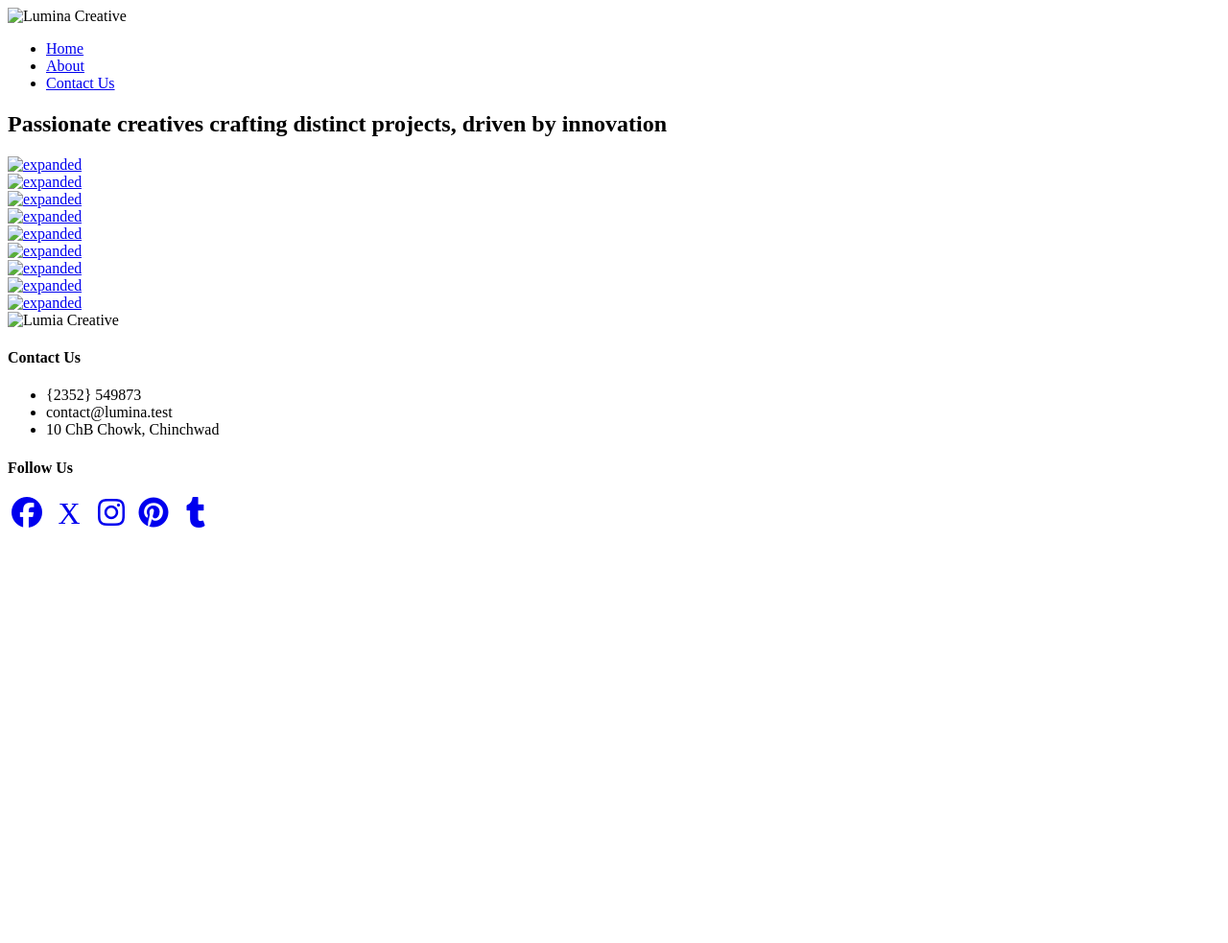
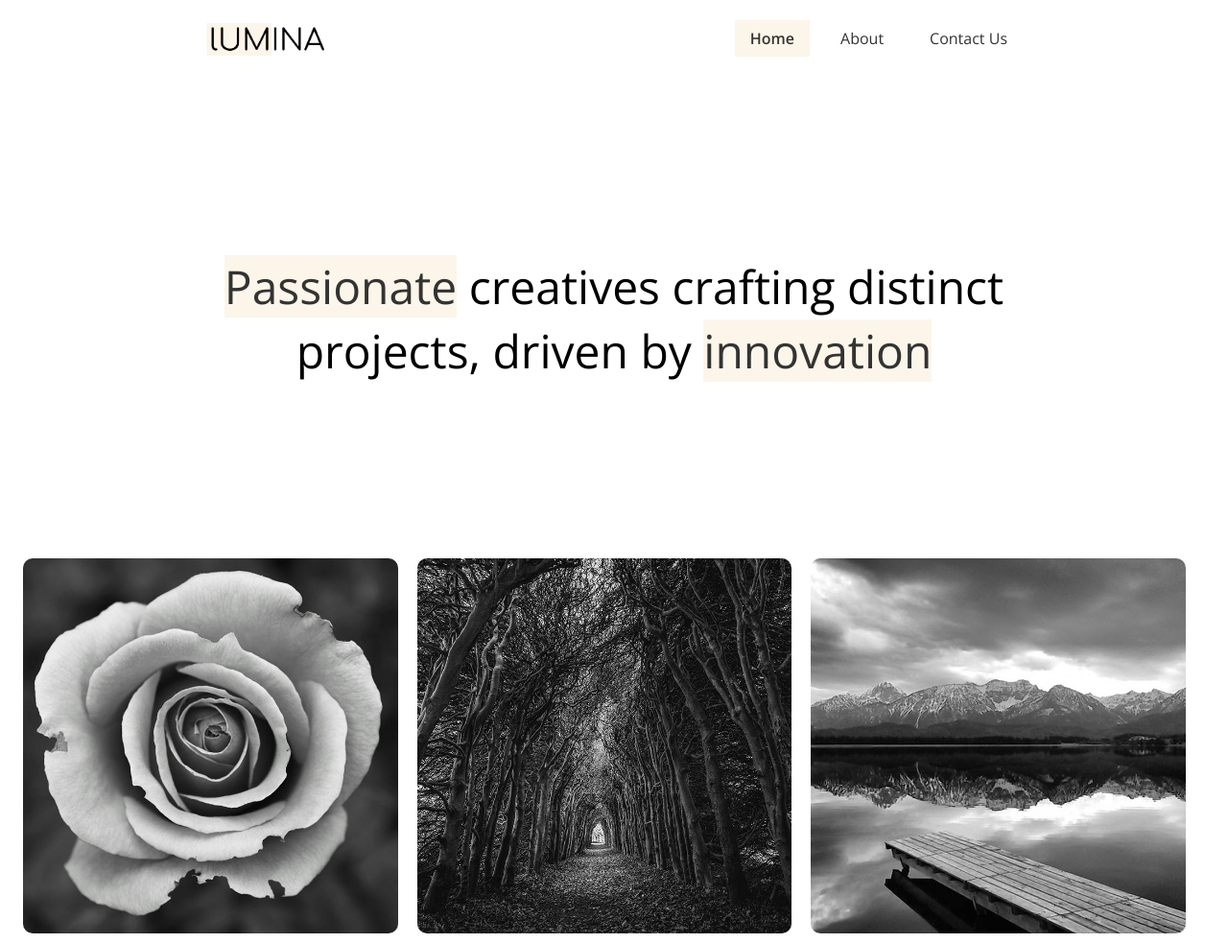
Before and after one commit to parthgithub-byte/Lumina-Creative-Website, a plain HTML site: page index.html in a window 1280 px wide. Shown: the top 983 px of the page at 96% size. Before the commit the page ends 800 px from the top, so only its background shows below. Drawn offline with nearby package versions, Linux system fonts and the light colour scheme; the site is published under a folder, as on GitHub Pages, so addresses that start at the root find nothing.

Commit message:
Final fix

```diff
--- a/about.html
+++ b/about.html
@@ -7,13 +7,13 @@
     <link rel="preconnect" href="https://fonts.gstatic.com" crossorigin>
     <link href="https://fonts.googleapis.com/css2?family=Open+Sans:ital,wght@0,300..800;1,300..800&display=swap" rel="stylesheet">
     <title>About Lumina</title>
-    <link rel="stylesheet" href="/css/style.css">
-    <link rel="icon" href="/images/favicon.ico">
+    <link rel="stylesheet" href="css/style.css">
+    <link rel="icon" href="images/favicon.ico">
 </head>
 <body>
 <header class="header">
     <nav class="container container-sm header-flex">
-        <img src="/images/logo.png" alt="Lumina Creative" class="logo">
+        <img src="images/logo.png" alt="Lumina Creative" class="logo">
         <ul class="main-menu">
             <li><a  href="index.html">Home</a></li>
             <li><a class="current" href="about.html">About</a></li>
@@ -55,17 +55,17 @@
         <h2 class="section-heading">Our Team</h2>
         <div class="team-flex">
             <div class="team-item">
-                <img src="/images/team1.jpg" alt="Team Member">
+                <img src="images/team1.jpg" alt="Team Member">
                 <h4>Vikrant Massey</h4>
                 <p>Founder</p>
             </div>
             <div class="team-item">
-                <img src="/images/team2.jpg" alt="Team Member">
+                <img src="images/team2.jpg" alt="Team Member">
                 <h4>Gale Godat</h4>
                 <p>Designer</p>
             </div>
             <div class="team-item">
-                <img src="/images/team3.jpg" alt="Team Member">
+                <img src="images/team3.jpg" alt="Team Member">
                 <h4>Justin Aber</h4>
                 <p>Designer/ Developer</p>
             </div>
@@ -75,7 +75,7 @@
 
 <footer class="footer">
     <div class="container footer-flex">
-        <img src="/images/logo.png" alt="Lumia Creative">
+        <img src="images/logo.png" alt="Lumia Creative">
         <div>
             <h4>Contact Us</h4>
             <ul>
--- a/index.html
+++ b/index.html
@@ -8,13 +8,13 @@
     <link rel="preconnect" href="https://fonts.gstatic.com" crossorigin>
     <link href="https://fonts.googleapis.com/css2?family=Open+Sans:ital,wght@0,300..800;1,300..800&display=swap" rel="stylesheet">
     <title>Lumina Creative</title>
-    <link rel="stylesheet" href="/css/style.css">
-    <link rel="icon" href="/images/favicon.ico">
+    <link rel="stylesheet" href="css/style.css">
+    <link rel="icon" href="images/favicon.ico">
 </head>
 <body>
     <header class="header">
         <nav class="container container-sm header-flex">
-            <img src="/images/logo.png" alt="Lumina Creative" class="logo">
+            <img src="images/logo.png" alt="Lumina Creative" class="logo">
             <ul class="main-menu">
                 <li><a class="current" href="index.html">Home</a></li>
                 <li><a href="about.html">About</a></li>
@@ -34,48 +34,48 @@
     <section class="gallery">
         <div class="container container-lg gallery-flex">
             <div class="gallery-item">
-                <a href="/images/image1.jpg" data-lightbox="image-1" data-title="Image 1">
-                    <img src="/images/portfolio1.jpg" alt="expanded">
+                <a href="images/image1.jpg" data-lightbox="image-1" data-title="Image 1">
+                    <img src="images/portfolio1.jpg" alt="expanded">
                 </a>
             </div>
             <div class="gallery-item">
-                <a href="/images/image2.jpg" data-lightbox="image-2" data-title="Image 2">
-                    <img src="/images/portfolio2.jpg" alt="expanded">
+                <a href="images/image2.jpg" data-lightbox="image-2" data-title="Image 2">
+                    <img src="images/portfolio2.jpg" alt="expanded">
                 </a>
             </div>
             <div class="gallery-item">
-                <a href="/images/image3.jpg" data-lightbox="image-3" data-title="Image 3">
-                    <img src="/images/portfolio3.jpg" alt="expanded">
+                <a href="images/image3.jpg" data-lightbox="image-3" data-title="Image 3">
+                    <img src="images/portfolio3.jpg" alt="expanded">
                 </a>
             </div>
             <div class="gallery-item">
-                <a href="/images/image4.jpg" data-lightbox="image-4" data-title="Image 4">
-                    <img src="/images/portfolio4.jpg" alt="expanded">
+                <a href="images/image4.jpg" data-lightbox="image-4" data-title="Image 4">
+                    <img src="images/portfolio4.jpg" alt="expanded">
                 </a>
             </div>
             <div class="gallery-item">
-                <a href="/images/image5.jpg" data-lightbox="image-5" data-title="Image 5">
-                    <img src="/images/portfolio5.jpg" alt="expanded">
+                <a href="images/image5.jpg" data-lightbox="image-5" data-title="Image 5">
+                    <img src="images/portfolio5.jpg" alt="expanded">
                 </a>
             </div>
             <div class="gallery-item">
-                <a href="/images/image6.jpg" data-lightbox="image-6" data-title="Image 6">
-                    <img src="/images/portfolio6.jpg" alt="expanded">
+                <a href="images/image6.jpg" data-lightbox="image-6" data-title="Image 6">
+                    <img src="images/portfolio6.jpg" alt="expanded">
                 </a>
             </div>
             <div class="gallery-item">
-                <a href="/images/image7.jpg" data-lightbox="image-7" data-title="Image 7">
-                    <img src="/images/portfolio7.jpg" alt="expanded">
+                <a href="images/image7.jpg" data-lightbox="image-7" data-title="Image 7">
+                    <img src="images/portfolio7.jpg" alt="expanded">
                 </a>
             </div>
             <div class="gallery-item">
-                <a href="/images/image8.jpg" data-lightbox="image-8" data-title="Image 8">
-                    <img src="/images/portfolio8.jpg" alt="expanded">
+                <a href="images/image8.jpg" data-lightbox="image-8" data-title="Image 8">
+                    <img src="images/portfolio8.jpg" alt="expanded">
                 </a>
             </div>
             <div class="gallery-item">
-            <a href="/images/image9.jpg" data-lightbox="image-9" data-title="Image 9">
-                <img src="/images/portfolio9.jpg" alt="expanded">
+            <a href="images/image9.jpg" data-lightbox="image-9" data-title="Image 9">
+                <img src="images/portfolio9.jpg" alt="expanded">
             </a>
         </div>
         </div>
@@ -83,7 +83,7 @@
 
     <footer class="footer">
         <div class="container footer-flex">
-            <img src="/images/logo.png" alt="Lumia Creative">
+            <img src="images/logo.png" alt="Lumia Creative">
             <div>
                 <h4>Contact Us</h4>
                 <ul>
```
Also changed, not shown: contact.html (+4 -4 lines).
